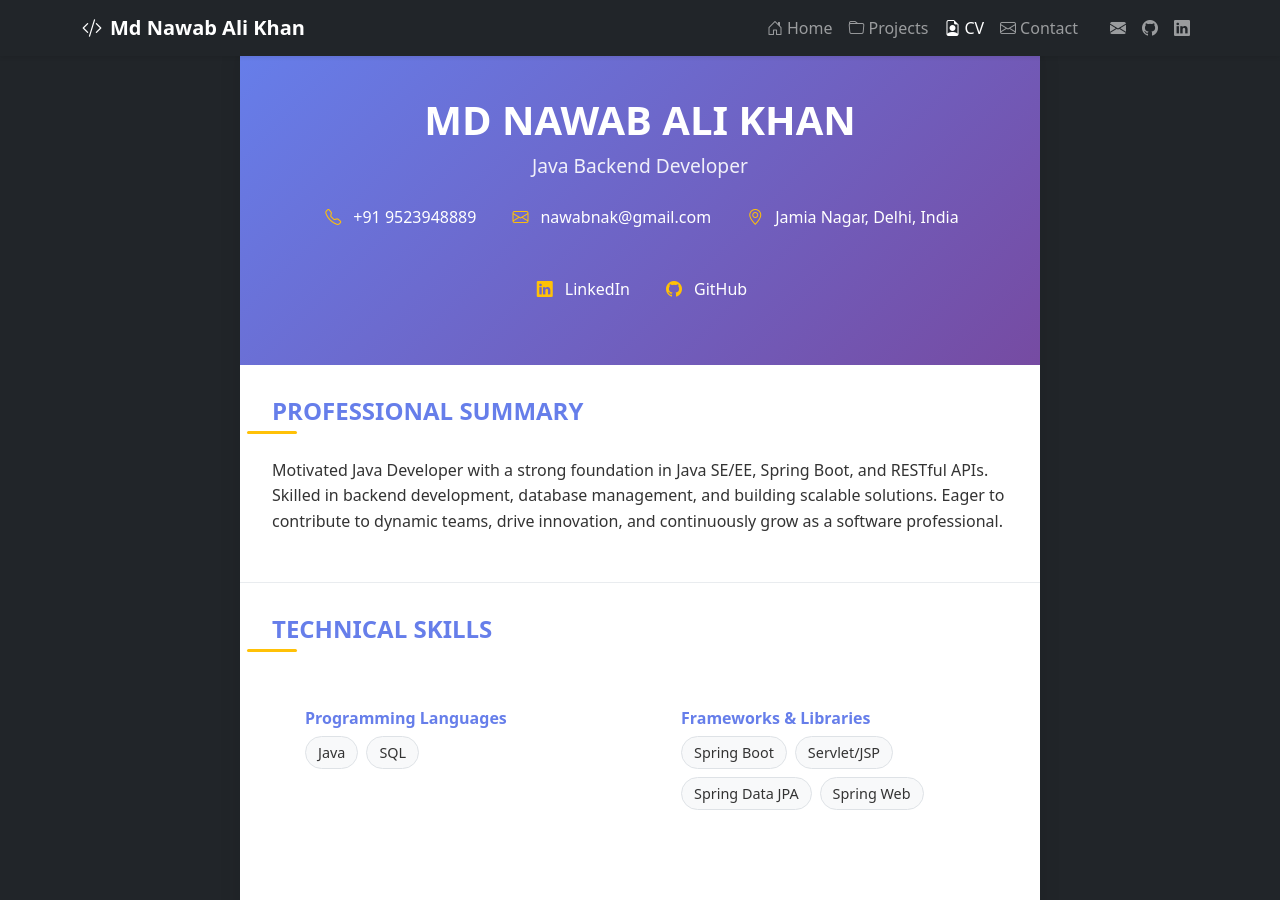
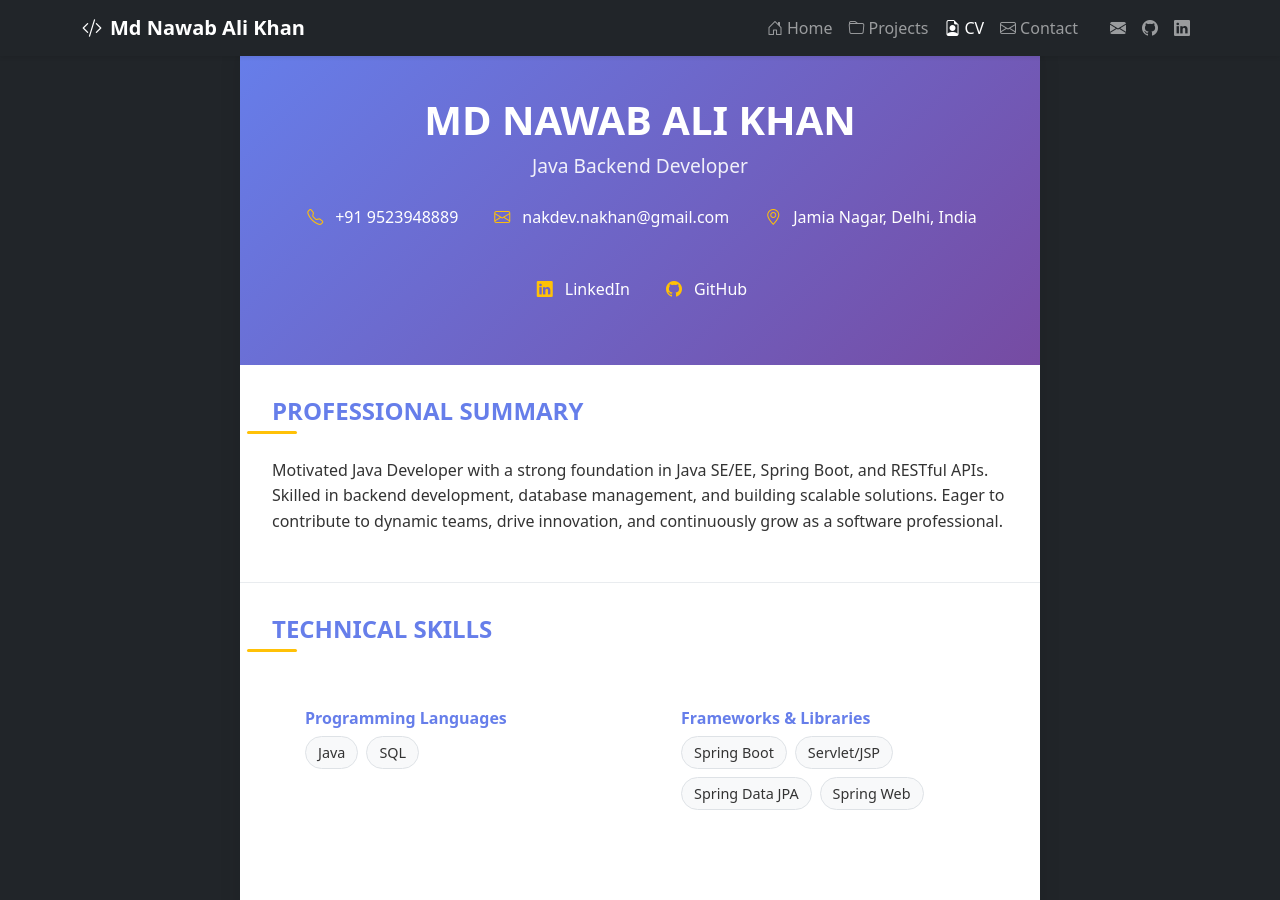
Before and after one commit to nakhandev/nakhandev.github.io, a Jekyll site: the page cv.html, which Jekyll copies as it is, in a window 1280 px wide and 900 px high. Built offline with Jekyll 4.4.1, drawn with Linux system fonts in a browser that asks for light colours.

Commit message:
Update all email references to nakdev.nakhan@gmail.com and add professional CV page

```diff
--- a/cv.html
+++ b/cv.html
@@ -279,7 +279,7 @@
                 </ul>
                 <!-- Social Links -->
                 <div class="navbar-nav ms-lg-3">
-                    <a class="nav-link" href="mailto:nawabnak@gmail.com" title="Email">
+                    <a class="nav-link" href="mailto:nakdev.nakhan@gmail.com" title="Email">
                         <i class="bi bi-envelope-fill"></i>
                     </a>
                     <a class="nav-link" href="https://github.com/nawabnakhan" target="_blank" title="GitHub">
@@ -306,7 +306,7 @@
                 </div>
                 <div class="contact-item">
                     <i class="bi bi-envelope"></i>
-                    <span>nawabnak@gmail.com</span>
+                    <span>nakdev.nakhan@gmail.com</span>
                 </div>
                 <div class="contact-item">
                     <i class="bi bi-geo-alt"></i>
```
